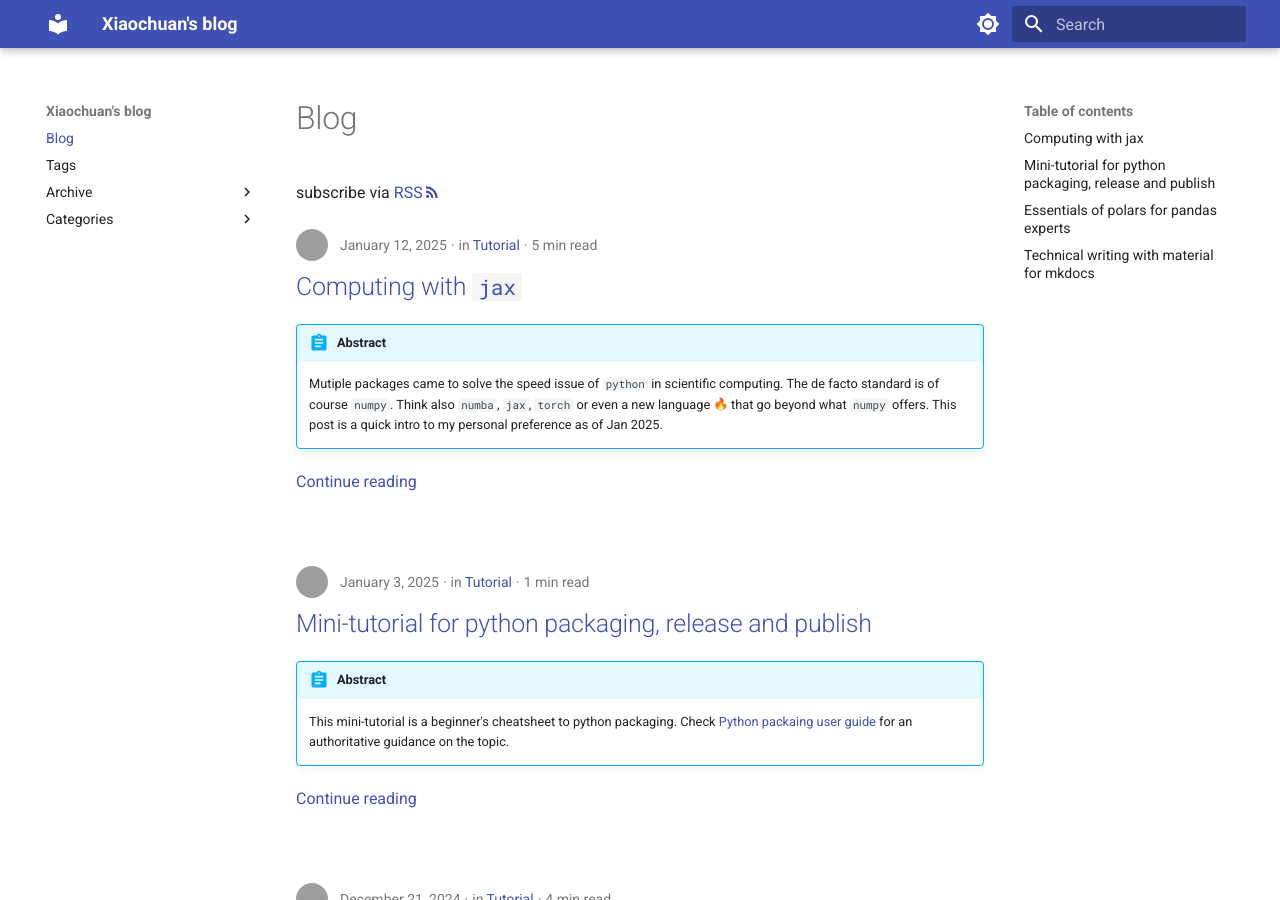
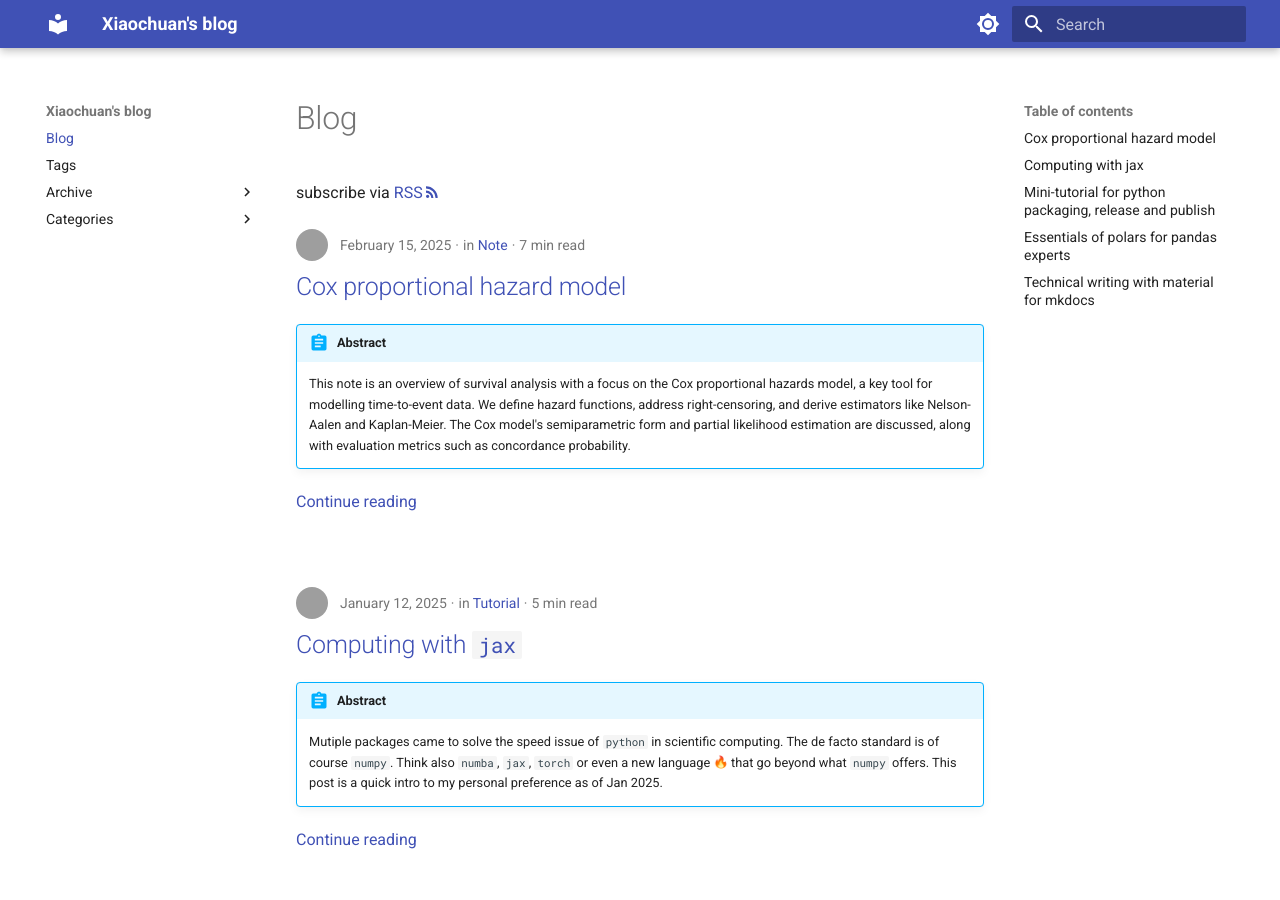
Before and after one commit to xiaochuany/blog, an MkDocs documentation site: the page built from docs/index.md, in a window 1280 px wide and 900 px high. Built offline with MkDocs 1.6.1 and Material for MkDocs 9.7.7, drawn with Linux system fonts in a browser that asks for light colours; emoji names are drawn with the system emoji font; some of the changed lines change nothing that is shown; grey boxes are pictures that could not be loaded.

Commit message:
new post:overview of survival analysis

```diff
--- a/docs/posts/drafts/survive.md
+++ b/docs/posts/2025-02-15-survive.md
@@ -1,10 +1,9 @@
 ---
-draft: true
 date:
-    created: 2025-02-07
-# authors:
-#     - xy
-category:
+    created: 2025-02-15
+authors:
+    - xy
+categories:
     - Note
 tags:
     - survival analysis
@@ -13,6 +12,10 @@ slug: survive
 
 # Cox proportional hazard model
 
+!!! abstract
+    This note is an overview of survival analysis with a focus on the Cox proportional hazards model, a key tool for modelling time-to-event data. We define hazard functions, address right-censoring, and derive estimators like Nelson-Aalen and Kaplan-Meier. The Cox model's semiparametric form and partial likelihood estimation are discussed, along with evaluation metrics such as concordance probability.
+
+<!-- more -->
 
 ## What is hazard?
 
@@ -54,8 +57,7 @@ If \( T \) is discrete with support $\{ t_1, t_2, \dots \}$, the cumulative haza
 H(t) = \sum_{t_j \leq t} h(t_j), \quad \text{where } h(t_j) =  \frac{F(t_j)-F(t_j^-)}{P[T\ge t_j]} =  P[T = t_j \mid T \geq t_j].
 \]
 
-We can and will assume that $t_1<t_2<t_3$ and so on. Any $t\ge t_1$ falls in exactly one interval composed of two consecutive points in the support i.e.  $t_j\le t<t_{j+1}$
-for some $j$. For $t\ge t_1$, we have
+We can and will assume that $t_1<t_2<t_3$ and so on. Any $t\ge t_1$ there exists a unique $j$ such that $t_j\le t<t_{j+1}$. For $t\ge t_1$, we have
 
 $$
 \begin{align*}
@@ -86,7 +88,7 @@ Let $C$ denote a nonnegative random variable and assume that the observation is
 The indicator evaluates to 1 if the event happens no later than the censoring time (eg dead at time $Y$), and 0 otherwise (eg alive but left the trial at time $Y$). Typically one assume independence between $T$ and $C$. What we really cares about is the time to event distribution which is not observed directly.
 How to estimate the hazard (hence the survival function from discussion above) in such case?
 
-It is a nice exercise (see note[^1] for derivation) to see that the independence assumption yields
+It is a nice exercise to show that the independence assumption yields (see note[^1] for derivation)
 
 [^1]: https://faculty.washington.edu/yenchic/short_note/note_hazard.pdf
 
@@ -106,9 +108,9 @@ $$
 Simple observations about the function $\hat H_T$:
 
 1. piecewise constant
-1. right continuous
-1. it jumps and only jumps at $T_i$ when $\Delta_i=1$ (equivalently $T_i=Y_i$)
-1. those $T_i$ with $\Delta_i=1$ do not have to be distinct, it is possible that $T_i=T_j, \Delta_i=\Delta_j=1$ for some $i\neq j$.
+2. right continuous
+3. it jumps and only jumps at $T_i$ when $\Delta_i=1$ (equivalently $T_i=Y_i$)
+4. those $T_i$ with $\Delta_i=1$ do not have to be distinct, it is possible that $T_i=T_j, \Delta_i=\Delta_j=1$ for some $i\neq j$.
 
 Let $\{t_1, ...,t_m\} = \mbox{set}(\{T_i: \Delta_i=1\})$. We conclude that $\hat H$
 
@@ -144,17 +146,18 @@ where KM stands for Kaplan-Meier and NA for Nelson-Aalen.
 So far we have discussed observation of time-to-event data (censored or not) without covariate effect.
 Cox PH model incorporates the covariate effect into the modelling of hazard.
 
-A short digression. Google scholar reported 63k citations [data as of 11 Feb 2025] of the paper by Cox [^cox] on his nowadays called "proportional hazard model".
-Some says that this is the 2nd most cited papers in science, but that is probably not true any more
-given that the deep learning industry has exploded the number of publications
-e.g. the transformer paper [^att] has 152k citations now, which was published in 2017.
+!!! info "Fun fact"
 
+    Google scholar reported 63k citations [data as of 11 Feb 2025] of the paper in 1972 by Cox [^cox] on his nowadays called "proportional hazard model".
+    Some says that this is the 2nd most cited papers in science, but that is probably not true any more
+    given that the deep learning industry has exploded the number of publications
+    e.g. the transformer paper [^att] has 152k citations now, which was published in 2017.
 
 [^cox]: https://www.medicine.mcgill.ca/epidemiology/hanley/c626/cox_jrssB_1972_hi_res.pdf
 [^att]: https://proceedings.neurips.cc/paper_files/paper/2017/file/3f5ee243547dee91fbd053c1c4a845aa-Paper.pdf
 
 
-Anyhow, Cox proportional hazard model remains the de facto standard model in survival anlysis. It assumes a semiparametric form for the
+Anyhow, Cox proportional hazard model remains the de facto standard model in survival analysis. It assumes a semiparametric form for the
 hazard (assuming the hazard measure absolutely continuous)
 
 $$
@@ -177,19 +180,13 @@ Having estimated the beta parameters in the Cox PH model, we can rank the riskin
 $g(x)=\exp(x\cdot\hat\beta)$ which assigns the same ranking to individuals as with the hazard model at any point in time,
 thanks to the PH assumption.
 
-Higher risk score translates to shorter time to event, lower risk score translates to longer time to event.
+A higher risk score translates to a shorter time to event, while a lower risk score translates to a longer time to event.
 A natural evaluation metric
 is the quality of this ranking. One widely used measure of this type is the concordance probability.
 The idea is to capture the probability that
 a pair of independent samples $(T_1,C_1,X_1), (T_2,C_2,X_2)$ are ordered correctly by the risk scores $g(X_1)$ and $g(X_2)$.
 To formulate this precisely, introduce for $i\in \{1,2\}$ the events
 
-<!-- $$
-\begin{align*}
-E_i &= \{T_i<\max(T_1,T_2),\Delta_i=1\} \\
-F_i &= \{g(X_i)>\min(g(X_1),g(X_2))\}
-\end{align*}
-$$ -->
 $$
 \begin{align*}
 E_i &= \{T_i<\max(T_1,T_2)\} \\
@@ -208,7 +205,7 @@ P[ \cup_{i=1}^2 (E_i\cap F_i) | E_1\cup E_2 ] = \frac{ P[F_1 \cap E_1] + P[F_2 \
 \end{equation}
 $$
 
-Note however that $T_1,T_2$ are not always observable. To connect with the observable $Y$ and $\Delta$ defined [earlier](#right-cencoring),
+Note however that $T_1,T_2$ are not always observable. To relate with the observable $Y$ and $\Delta$ defined [earlier](#right-cencoring),
 observe that
 
 $$
@@ -224,14 +221,11 @@ $$
 
 and similarly $E_2\supset \{\Delta_2 = 1, Y_1>Y_2\}=: D_2$.
 
-The C-index of Harrell is a consistent estimator of $\eqref{e-cpop}$ with $D_i$ in place of $E_i$. More concretely,
+The standard C-index of Harrell is *not* a consistent estimator of $\eqref{e-cpop}$, but rather one that estimates analogous  probability with $D_i$ in place of $E_i$. More concretely, it
 is the the proportion of concordant pairs with the smaller observation being the event time ($\Delta=1$)
  amongst all pairs with
-with smaller one being the event time (aka the comparable pairs). A related concept is concordance probability estimate[^cpe] which is robost with
-regard to how censoring is performed. Yet another proposal is called C index IPCW[^ipcw] which is  a weighted version of Harrell's
-C-index.
+with smaller one being the event time (aka the comparable pairs). One way to address the inconsistency is the CPE method[^cpe] which is robost with
+regard to how censoring is performed. Yet another proposal is the C-index IPCW[^ipcw] which is a weighted version of C-index using some consistent estimate of the survival function of the censoring distribution in the weights.
 
 [^cpe]: https://www.mskcc.org/sites/default/files/node/2246/documents/cpe.pdf
 [^ipcw]:https://biostats.bepress.com/cgi/viewcontent.cgi?referer=&httpsredir=1&article=1108&context=harvardbiostat
-
-- investigate sksurv. fit some data. visualize.
--- a/mkdocs.yml
+++ b/mkdocs.yml
@@ -56,8 +56,7 @@ plugins:
         kwds:
           case: lower
           short: true
-  - tags:
-      tags_file: tags.md
+  - tags
   - rss:
       match_path: "posts/.*"
       date_from_meta:
```
Also changed, not shown: docs/tags.md (+2 -0 lines).
